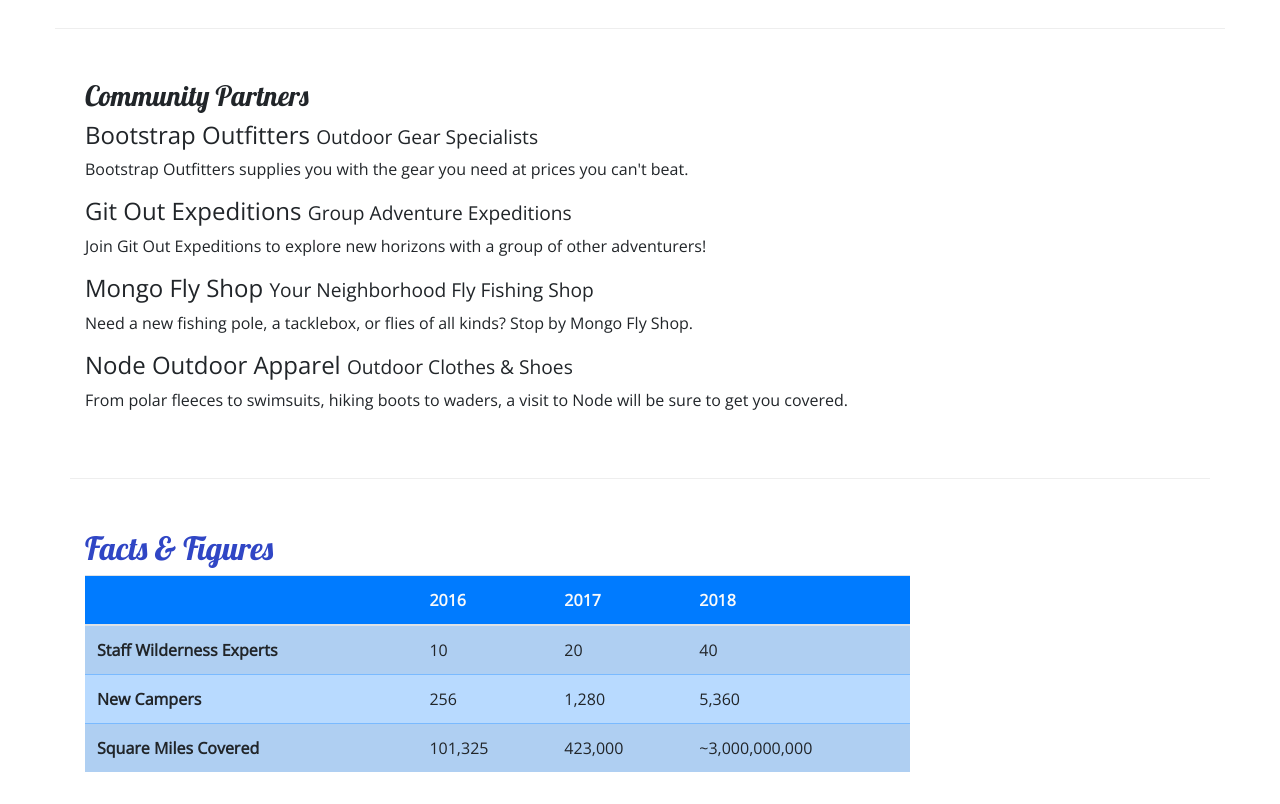
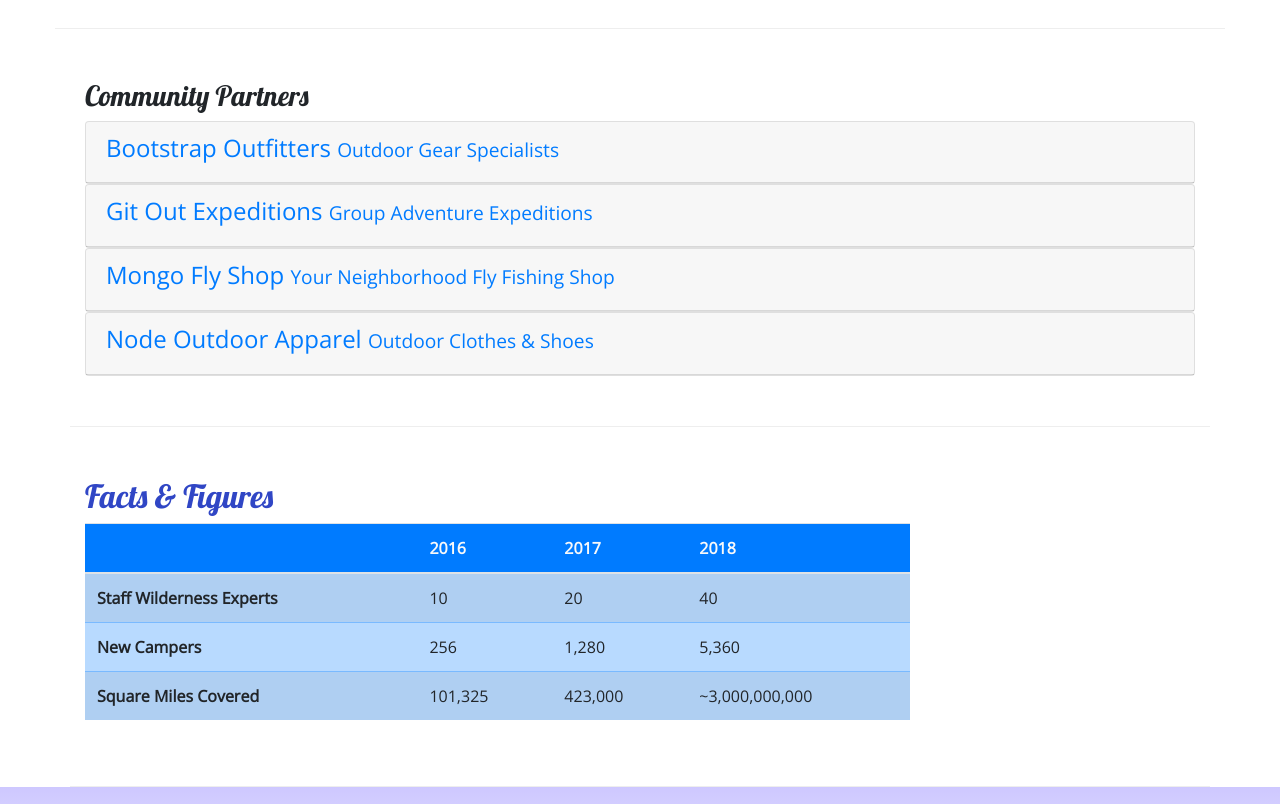
Before and after one commit to Calamity-Jaymi/nucampsite21, a website: page aboutus.html in a window 1280 px wide. Shown: the part 800-1604 px from the top of the page. Drawn offline with nearby package versions, Linux system fonts and the light colour scheme.

Commit message:
Bootstrap  Accordion

```diff
--- a/aboutus.html
+++ b/aboutus.html
@@ -107,15 +107,57 @@
         <div class="row row-content">
             <div class="col">
                 <h3>Community Partners</h3>
-                <h4>Bootstrap Outfitters <small>Outdoor Gear Specialists</small></h4>
-                <p class="d-none d-sm-block">Bootstrap Outfitters supplies you with the gear you need at prices you can't beat.</p>
-                <h4>Git Out Expeditions <small>Group Adventure Expeditions</small></h4>
-                <p class="d-none d-sm-block">Join Git Out Expeditions to explore new horizons with a group of other adventurers!</p>
-                <h4>Mongo Fly Shop <small>Your Neighborhood Fly Fishing Shop</small></h4>
-                <p class="d-none d-sm-block">Need a new fishing pole, a tacklebox, or flies of all kinds? Stop by Mongo Fly Shop.</p>
-                <h4>Node Outdoor Apparel <small>Outdoor Clothes & Shoes</small></h4>
-                <p class="d-none d-sm-block">From polar fleeces to swimsuits, hiking boots to waders, a visit to Node will be sure to get you
-                    covered.</p>
+                <div id="accordion">
+                    <div class="card">
+                        <div role="tab" class="card-header">
+                            <h4>
+                                <a class="collapsed" data-toggle="collapse" data-target="#bootstrap">Bootstrap Outfitters <small>Outdoor Gear Specialists</small></a>
+                            </h4>
+                            <div class="collapse" id="bootstrap" data-parent="#accordion">
+                                <div class="card-body">
+                                    <p class="d-none d-sm-block">Bootstrap Outfitters supplies you with the gear you need at prices you can't beat.</p>
+                                </div>
+                            </div>
+                        </div>
+                    </div>
+                    <div class="card">
+                        <div role="tab" class="card-header">
+                            <h4>
+                                <a class="collapsed" data-toggle="collapse" data-target="#git">Git Out Expeditions <small>Group Adventure Expeditions</small></a>
+                            </h4>
+                            <div class="collapse" id="git" data-parent="#accordion">
+                                <div class="card-body">
+                                    <p class="d-none d-sm-block">Join Git Out Expeditions to explore new horizons with a group of other adventurers!</p>
+                                </div>
+                            </div>
+                        </div>
+                    </div>
+                    <div class="card">
+                        <div role="tab" class="card-header">
+                            <h4>
+                                <a class="collapsed" data-toggle="collapse" data-target="#mongo">Mongo Fly Shop <small>Your Neighborhood Fly Fishing Shop</small></a>
+                            </h4>
+                            <div class="collapse" id="mongo" data-parent="#accordion">
+                                <div class="card-body">
+                                    <p class="d-none d-sm-block">Need a new fishing pole, a tacklebox, or flies of all kinds? Stop by Mongo Fly Shop.</p>
+                                </div>
+                            </div>
+                        </div>
+                    </div>
+                    <div class="card">
+                        <div role="tab" class="card-header">
+                            <h4>
+                                <a class="collapsed" data-toggle="collapse" data-target="#node">Node Outdoor Apparel <small>Outdoor Clothes & Shoes</small></a>
+                            </h4>
+                            <div class="collapse" id="node" data-parent="#accordion">
+                                <div class="card-body">
+                                    <p class="d-none d-sm-block">From polar fleeces to swimsuits, hiking boots to waders, a visit to Node will be sure to get you
+                                    covered.</p>
+                                </div>
+                            </div>
+                        </div>
+                    </div>
+                </div>
             </div>
         </div>
         <div class="row row-content">
--- a/css/styles.css
+++ b/css/styles.css
@@ -17,9 +17,7 @@ header h2 {
 	color: white;
 }
 
-h1,
-h2,
-h3 {
+h1, h2, h3 {
 	font-family: "Lobster", cursive;
 }
 
```
